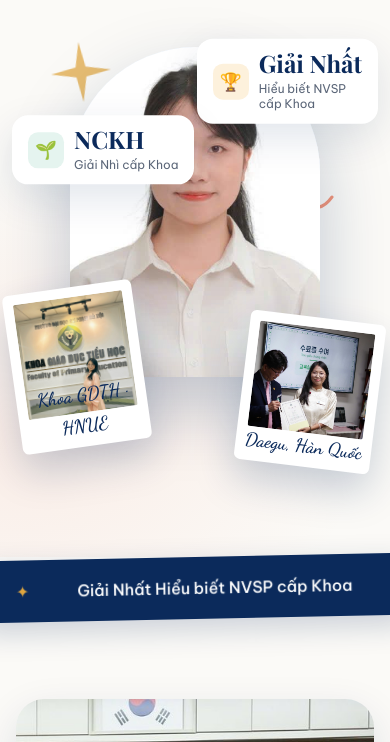
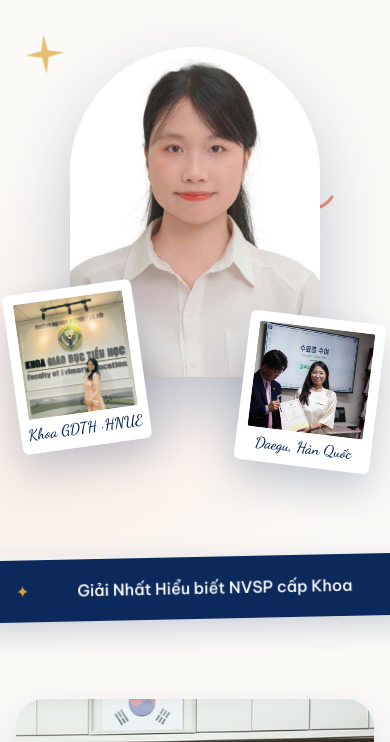
Before and after one commit to vuthutranghnue/vuthutrang, a plain HTML site: page index.html in a window 390 px wide. Shown: the part 730-1472 px from the top of the page. Drawn offline with nearby package versions, Linux system fonts and the light colour scheme; a web font is replaced by a local one.

Commit message:
Fix mobile hero: badges no longer cover portrait, opaque nav
Co-Authored-By: Claude Opus 5.5 <noreply@anthropic.com>

```diff
--- a/index.html
+++ b/index.html
@@ -243,6 +243,8 @@ footer{background:#081f45;color:#8aa0c2;text-align:center;font-size:.82rem;paddi
 
 @media (max-width:980px){
   .menu{display:none}
+  nav{background:#fff;backdrop-filter:none;-webkit-backdrop-filter:none}
+  .chip{display:none}
   .hero{padding-top:120px}
   .hero .wrap,.about-grid,.feature,.tl-grid{grid-template-columns:1fr}
   .collage{height:500px;max-width:440px;width:100%;margin:0 auto}
@@ -262,7 +264,9 @@ footer{background:#081f45;color:#8aa0c2;text-align:center;font-size:.82rem;paddi
   .arch{width:250px;height:330px}
   .p1{width:130px;height:160px;left:-4px;bottom:20px}
   .p2{width:136px;height:150px;right:-4px}
-  .c2{left:-4px;top:80px}.c1{right:-4px;top:10px}
+  .chip{display:none}
+  .polaroid span{font-size:.95rem;white-space:nowrap}
+  .doodle.spin-slow{left:6px!important;top:-6px!important;width:46px;height:46px}
   .aw-grid{grid-template-columns:1fr}
   .cert{flex-direction:column;align-items:flex-start}
   .cert .frame{width:100%}
```
